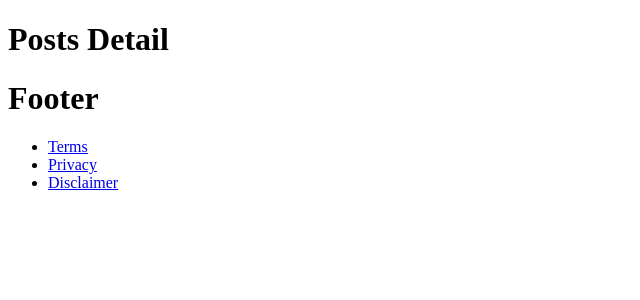
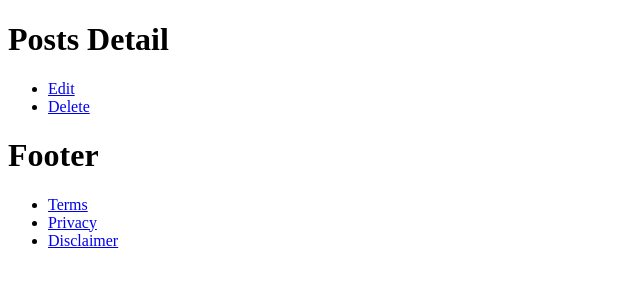
Before and after one commit to kaoruushjima/pastpython, a Django app: template pythonblog/pythonblog/templates/posts/detail.html in a window 1280 px wide. Shown: the part 116-416 px from the top of the page, without its empty margins (0-640 px from the left). Run offline with Django 3.2, Linux system fonts and the light colour scheme; the template is opened without the code that fills it, so the values that code supplies are empty.

Commit message:
init posts delete view

```diff
--- a/pythonblog/pythonblog/templates/posts/detail.html
+++ b/pythonblog/pythonblog/templates/posts/detail.html
@@ -5,4 +5,9 @@
 <h1>Posts Detail</h1>
     <h2>{{ post.title }}</h2>
     <p>{{ post.content }}</p>
+
+<ul>
+    <li><a href="/posts/{{ post.id }}/edit/">Edit</a></li>
+    <li><a href="/posts/{{ post.id }}/delete/">Delete</a></li>
+</ul>
 {% endblock %}
--- a/pythonblog/pythonblog/urls/posts.py
+++ b/pythonblog/pythonblog/urls/posts.py
@@ -11,4 +11,5 @@ urlpatterns = [
     path('new/', new, name="post-new"),
     path('<int:post_id>/edit/', edit, name="post-edit"),
     path('<int:post_id>/update/', update, name="post-update"),
+    path('<int:post_id>/delete/', delete, name="post-delete"),
 ]
--- a/pythonblog/pythonblog/views/posts/__init__.py
+++ b/pythonblog/pythonblog/views/posts/__init__.py
@@ -4,3 +4,4 @@ from .new import new
 from .create import create
 from .edit import edit
 from .update import update
+from .delete import delete
```
Also changed, not shown: pythonblog/pythonblog/views/posts/delete.py (added, +10 -0 lines).
